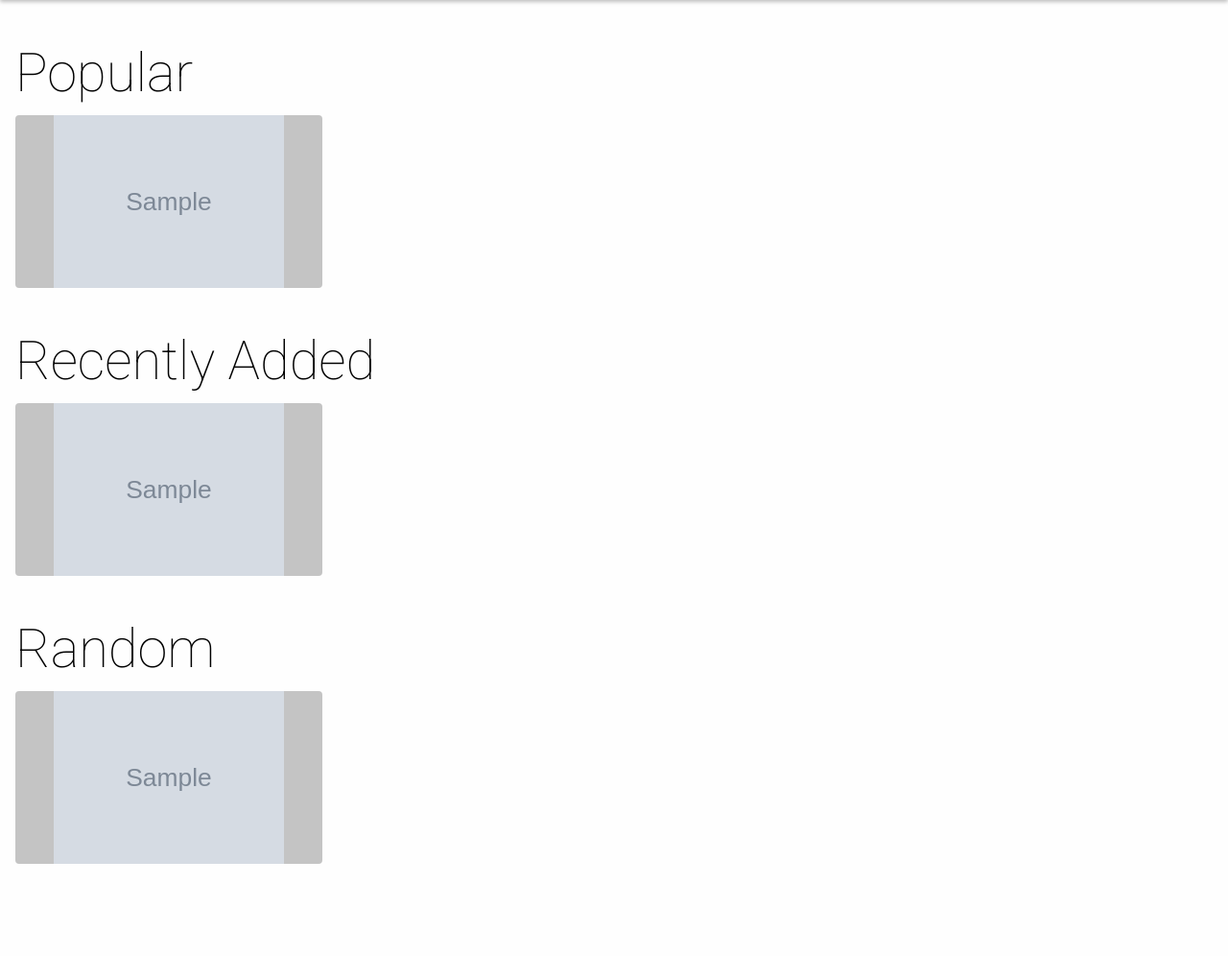
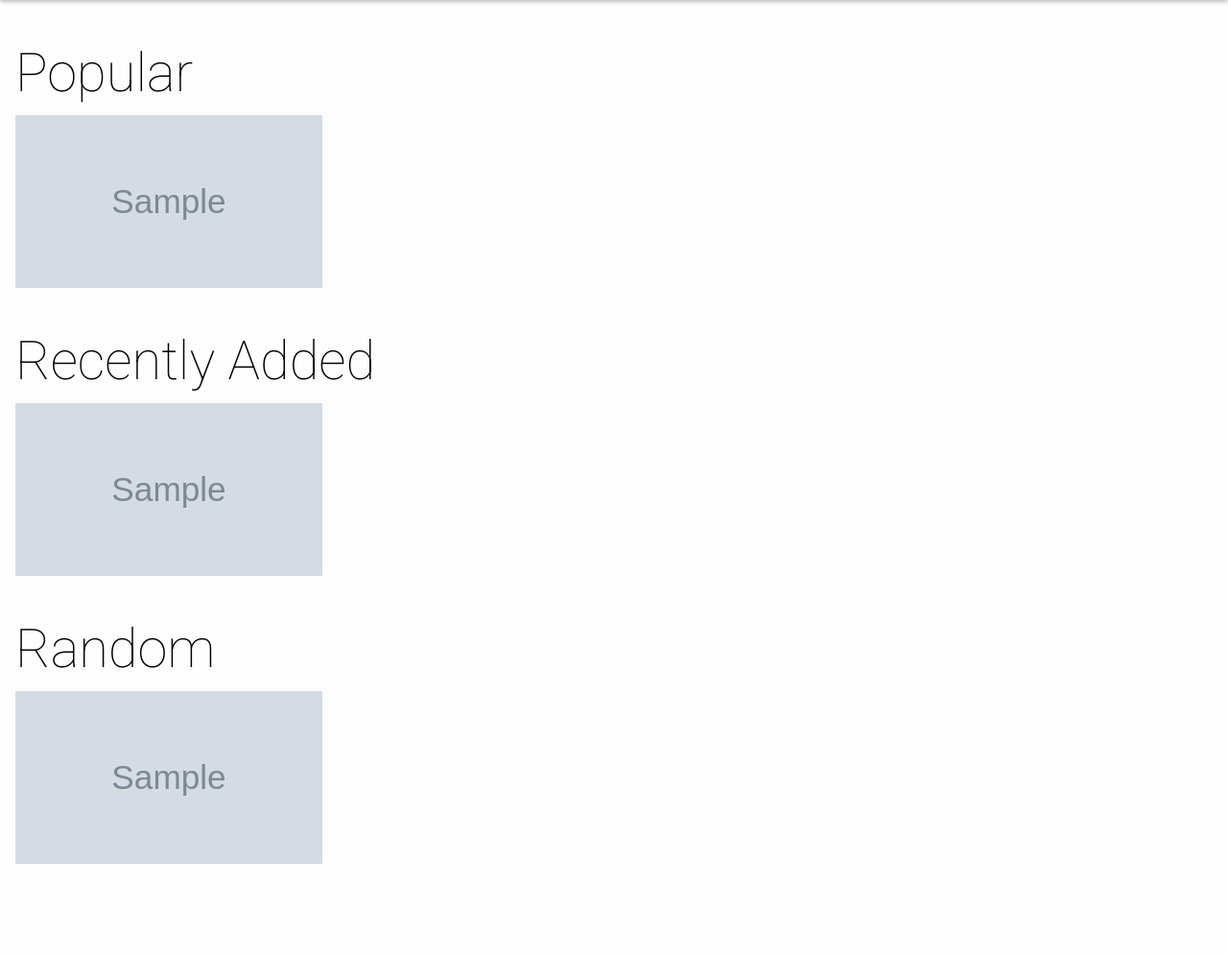
Before and after one commit to IainMcHugh/milestone-project-3, a Flask app: template templates/index.html in a window 1280 px wide. Shown: the part 80-1076 px from the top of the page at 96% size. Run offline with Flask 2, Linux system fonts and the light colour scheme; the template is opened without the code that fills it: most values are stand-ins (such as "Sample title", 1, 10 or a date in 2020); grey boxes marked "Sample" are stand-in pictures; some libraries are stand-ins or nearby versions.

Commit message:
styles for cloudinary images on homepage and sitedetails

```diff
--- a/static/css/styles.css
+++ b/static/css/styles.css
@@ -35,6 +35,7 @@ header {
   padding: 8px;
   box-sizing: border-box;
   box-shadow: 0 2px 4px rgba(0, 0, 0, 0.25);
+  z-index: 9950;
 }
 
 .logo-link {
@@ -150,6 +151,41 @@ main {
   justify-content: center;
   align-self: center;
   word-wrap: break-word;
+}
+
+.card-image_container {
+  position: relative;
+  top: 0;
+  left: 0;
+  width: 320px;
+  height: 180px;
+}
+
+.card-image_container > img {
+  position: relative;
+  top: 0;
+  left: 0;
+  width: 100%;
+  height: 100%;
+}
+
+.card-image_container > p {
+  display: block;
+  transition: opacity 400ms ease-in-out;
+  opacity: 0;
+}
+
+.card-image_container:hover > p {
+  /* display: block; */
+  opacity: 1;
+  position: absolute;
+  bottom: 0;
+  left: 0;
+  width: 100%;
+  background-color: var(--BLUE_LIGHT);
+  color: var(--BLACK);
+  text-align: center;
+  padding: 8px 0;
 }
 
 @media only screen and (min-width: 768px) {
--- a/templates/index.html
+++ b/templates/index.html
@@ -6,7 +6,10 @@
       {% for website in websites.popular %}
       <div class="card">
         <a href='{{ url_for("siteDetails", websiteid=website._id) }}'>
-          <img src="{{ website.image }}" />
+          <div class="card-image_container">
+            <img src="{{ website.image }}" />
+            <p>{{ website.title }}</p>
+          </div>
         </a>
       </div>
       {% endfor %}
@@ -18,7 +21,10 @@
       {% for website in websites.recent %}
       <div class="card">
         <a href='{{ url_for("siteDetails", websiteid=website._id) }}'>
-          <img src="{{ website.image }}" />
+          <div class="card-image_container">
+            <img src="{{ website.image }}" />
+            <p>{{ website.title }}</p>
+          </div>
         </a>
       </div>
       {% endfor %}
@@ -30,7 +36,10 @@
       {% for website in websites.random %}
       <div class="card">
         <a href='{{ url_for("siteDetails", websiteid=website._id) }}'>
-          <img src="{{ website.image }}" />
+          <div class="card-image_container">
+            <img src="{{ website.image }}" />
+            <p>{{ website.title }}</p>
+          </div>
         </a>
       </div>
       {% endfor %}
```
Also changed, not shown: templates/createSite.html (+7 -1 lines), README.md.
